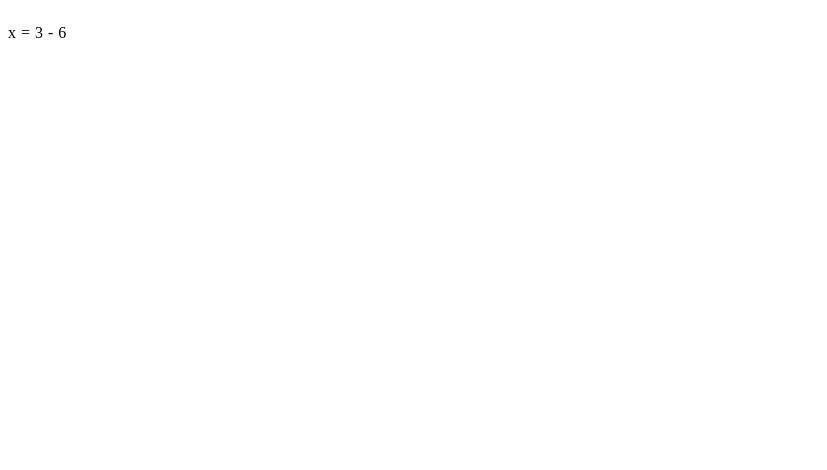
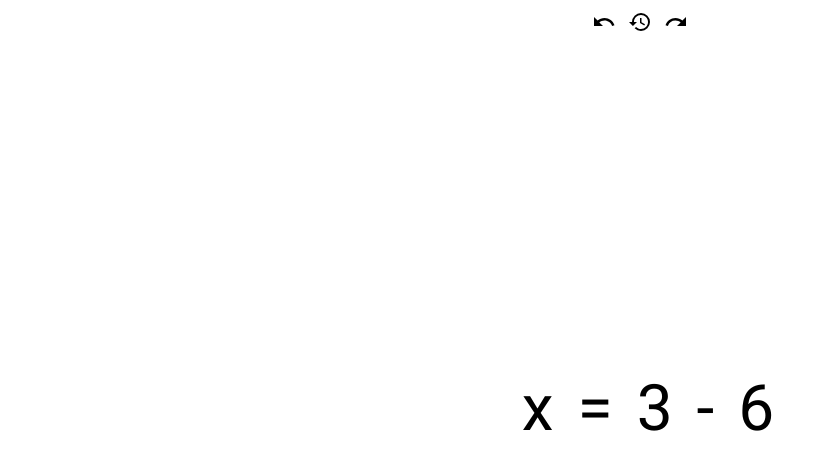
Before and after one commit to DevanTurtle7/brickhack9, a React (Create React App) app: page / in a window 1280 px wide. Shown: the top 470 px of the page, without its empty margins (0-827 px from the left). Built offline with nearby package versions, Linux system fonts and the light colour scheme.

Commit message:
Added basic css

```diff
--- a/package.json
+++ b/package.json
@@ -14,6 +14,7 @@
     "react-dnd": "^16.0.1",
     "react-dnd-html5-backend": "^16.0.1",
     "react-dom": "^18.2.0",
+    "react-icons": "^4.7.1",
     "react-scripts": "5.0.1",
     "typescript": "^4.9.5",
     "web-vitals": "^2.1.4"
--- a/src/App.tsx
+++ b/src/App.tsx
@@ -1,7 +1,9 @@
 import React from 'react';
 import EquationComponent from './components/EquationComponent';
+import Toolbar from './components/Toolbar';
 import Equation from './model/Equation';
 import Variable from './model/Variable';
+
 import './styles/index.css';
 
 function App() {
@@ -20,7 +22,10 @@ function App() {
 
   return (
     <div className='App'>
-      <EquationComponent equation={equation} />
+      <Toolbar />
+      <div className='workspace'>
+        <EquationComponent equation={equation} />
+      </div>
     </div>
   );
 }
--- /dev/null
+++ b/src/components/Toolbar.tsx
@@ -0,0 +1,13 @@
+import {MdUndo, MdRedo, MdHistory} from 'react-icons/md';
+
+const Toolbar = () => {
+  return (
+    <div className='toolbar'>
+      <MdUndo />
+      <MdHistory />
+      <MdRedo />
+    </div>
+  );
+};
+
+export default Toolbar;
--- a/src/styles/index.css
+++ b/src/styles/index.css
@@ -1,14 +1,43 @@
+@import url('https://fonts.googleapis.com/css2?family=Roboto&display=swap');
+
+body {
+  font-family: 'Roboto', sans-serif;
+}
+
 .equation {
   display: flex;
   flex-flow: row;
 }
 
-.variable {
+.variable, .operator {
   width: fit-content;
+  font-size: 64px;
 }
 
 .operator {
+  margin-left: 24px;
+  margin-right: 24px;
+}
+
+.workspace {
+  width: 100vw;
+  height: 100vh;
+  display: flex;
+  flex-flow: column;
+  align-items: center;
+  justify-content: center;
+}
+
+.toolbar {
   width: fit-content;
-  margin-left: 5px;
-  margin-right: 5px;
+  position: absolute;
+  top: 10px;
+  left: 50%;
+  transform: translate(-50%, 0px);
 }
+
+.toolbar svg {
+  font-size: 24px;
+  margin-left: 6px;
+  margin-right: 6px;
+}
```
Also changed, not shown: 1 other file (tests, documents, lock files or other folders).
